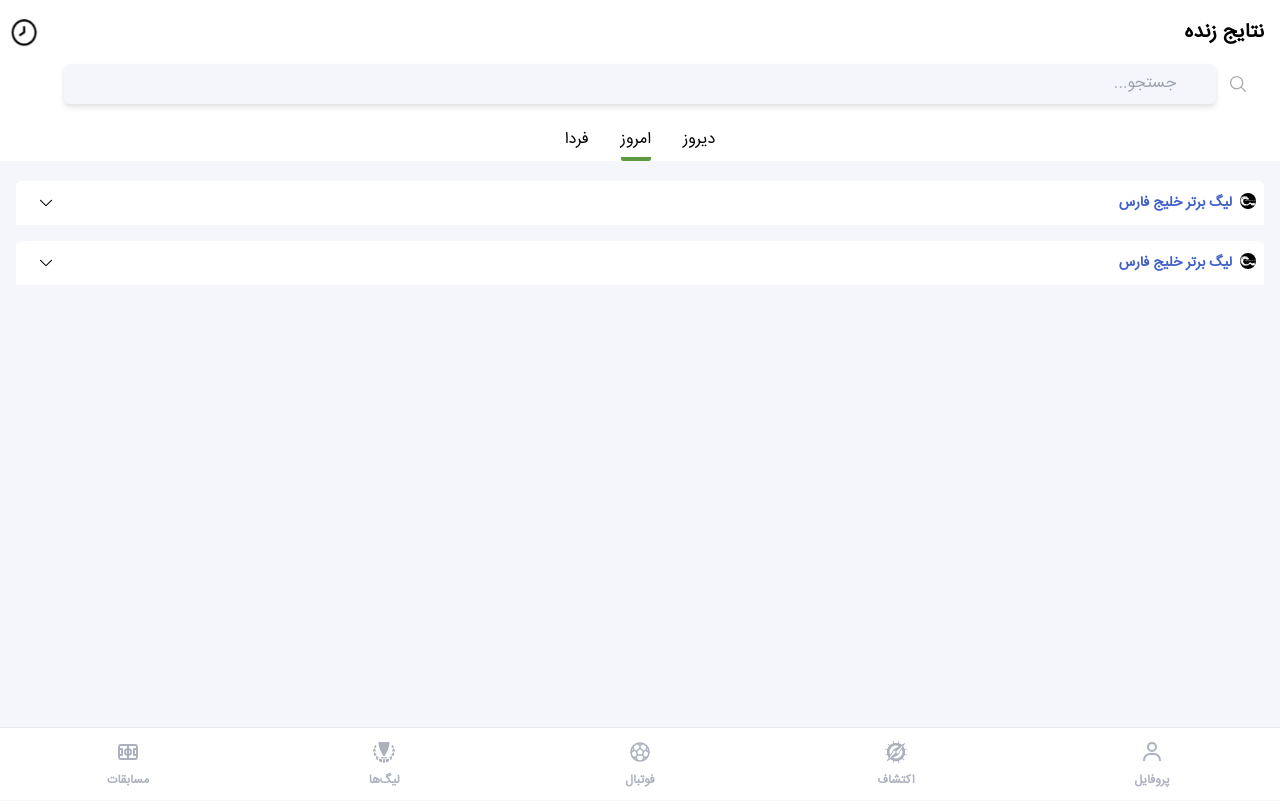
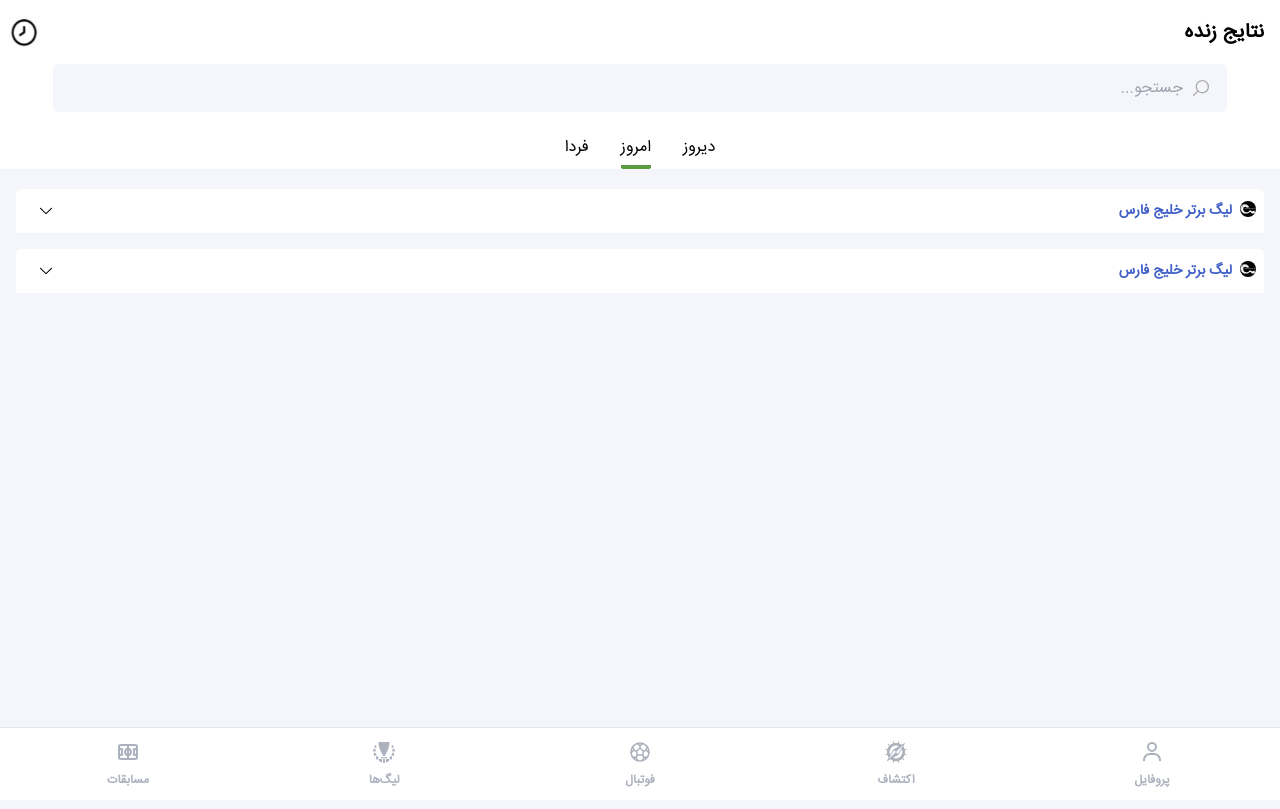
Before and after one commit to nilva-challenge/React-Footballli, a React (Create React App) app: page / in a window 1280 px wide. Built offline with nearby package versions, Linux system fonts and the light colour scheme.

Commit message:
refactor: Improve search input styles

```diff
--- a/src/components/SearchInput/SearchInput.tsx
+++ b/src/components/SearchInput/SearchInput.tsx
@@ -1,17 +1,11 @@
 const SearchInput = () => {
   return (
     <div>
-      {/* <div className="flex justify-center h-9">
-        <input type="text" placeholder="جستجو" className="bg-[#eee] min-w-[90vw] rounded" />
-      </div> */}
-      <label className="relative flex justify-center">
-        <input
-          className="min-w-[90vw] bg-[#f5f6fb] placeholder:font-italitc drop-shadow-md rounded-md py-2 pl-3 pr-10 focus:outline-none"
-          placeholder="جستجو..."
-          type="text"
-        />
-
-        <button className="absolute inset-y-0 right-0 flex items-center pr-8">
+      <label
+        htmlFor="search"
+        className="w-11/12 m-auto my-0 bg-[#f5f6fb] h-12 rounded-md flex items-center px-4"
+      >
+        <span className="ml-2 rotate-90">
           <svg
             className="h-5 w-5 fill-[#aaa]"
             xmlns="http://www.w3.org/2000/svg"
@@ -23,7 +17,13 @@ const SearchInput = () => {
           >
             <path d="M 13 3 C 7.4889971 3 3 7.4889971 3 13 C 3 18.511003 7.4889971 23 13 23 C 15.396508 23 17.597385 22.148986 19.322266 20.736328 L 25.292969 26.707031 A 1.0001 1.0001 0 1 0 26.707031 25.292969 L 20.736328 19.322266 C 22.148986 17.597385 23 15.396508 23 13 C 23 7.4889971 18.511003 3 13 3 z M 13 5 C 17.430123 5 21 8.5698774 21 13 C 21 17.430123 17.430123 21 13 21 C 8.5698774 21 5 17.430123 5 13 C 5 8.5698774 8.5698774 5 13 5 z"></path>
           </svg>
-        </button>
+        </span>
+        <input
+          className="bg-transparent placeholder:font-italitc focus:outline-none h-full w-full"
+          placeholder="جستجو..."
+          type="text"
+          id="search"
+        />
       </label>
     </div>
   );
```
